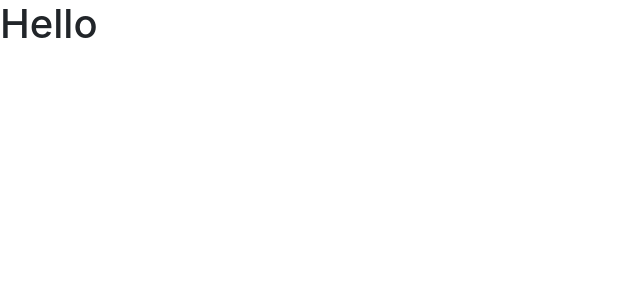
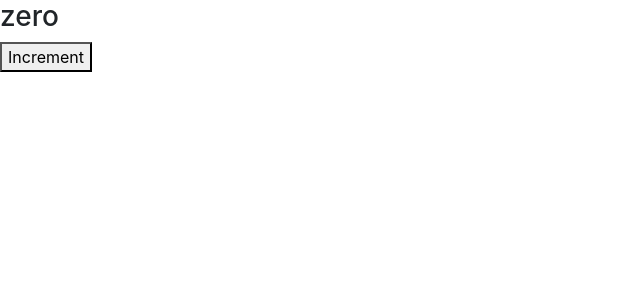
Before and after one commit to LuckyMadu/react-practices, a React (Create React App) app: page / in a window 1280 px wide. Shown: the top 300 px of the page, without its empty margins (0-640 px from the left). Built offline with nearby package versions, Linux system fonts and the light colour scheme.

Commit message:
we can use html tags easily

```diff
--- a/src/App.js
+++ b/src/App.js
@@ -1,9 +1,20 @@
 import React from "react";
 
 function App() {
-  const element = <h1>Hello</h1>;
+  const state = {
+    count: 0
+  };
 
-  return <div className="App">{element}</div>;
+  function formatCount() {
+    const { count } = state;
+    return count === 0 ? <h3>zero</h3> : count;
+  }
+  return (
+    <div className="App">
+      <span>{formatCount()}</span>
+      <button>Increment</button>
+    </div>
+  );
 }
 
 export default App;
```
